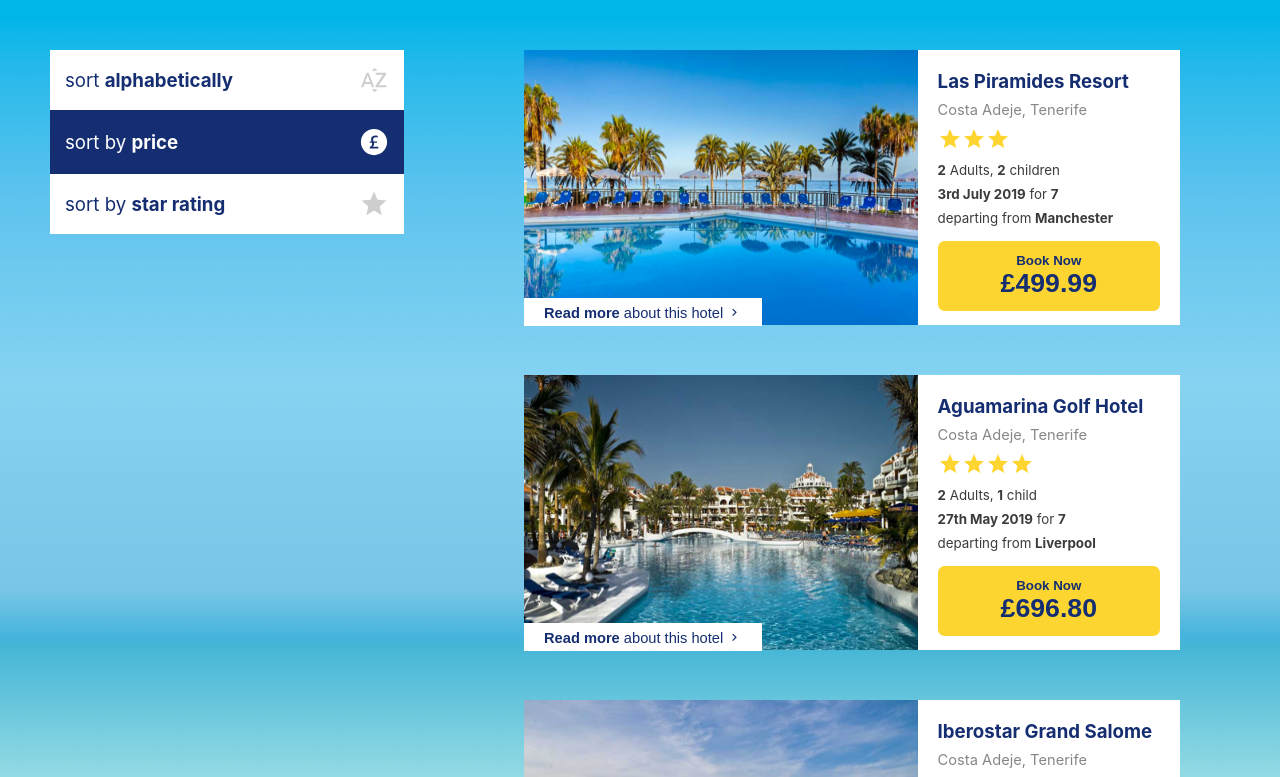
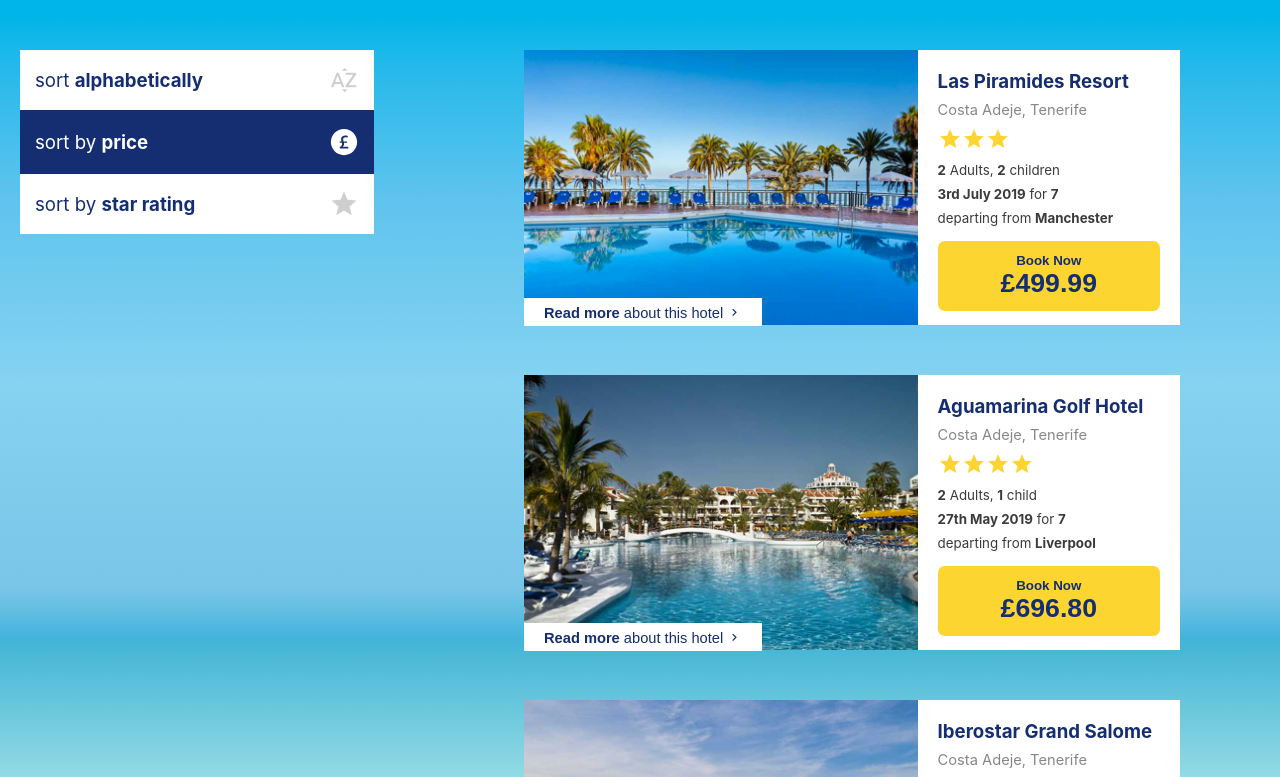
Before and after one commit to GrantJamws/travel-ecommerce-site, a React (Create React App) app: page / in a window 1280 px wide. Shown: the top 777 px of the page. Built offline with nearby package versions, Linux system fonts and the light colour scheme.

Commit message:
CSS tweaks to keep from boxes stretching on wide screens, and stop images going out of aspect ratio

```diff
--- a/src/components/filters/filter/styles.css
+++ b/src/components/filters/filter/styles.css
@@ -2,6 +2,7 @@
     font-size: 10pt;
     height: 60px;
     width: 100%;
+    max-width: 350px;
     padding: 0px 15px;
     border-bottom: 2px solid rgb(21, 46, 113);
     text-align: left;
--- a/src/components/filters/styles.css
+++ b/src/components/filters/styles.css
@@ -3,4 +3,5 @@
     padding: 50px;
     display: grid;
     align-content: baseline;
+    justify-items: end;
 }
--- a/src/components/hotelCard/styles.css
+++ b/src/components/hotelCard/styles.css
@@ -5,11 +5,13 @@
     display: flex;
     flex-wrap: wrap;
     position: relative;
+    max-width: 900px;
 }
 
 .hotel-card .hotel-image {
     width: 60%;
     height: 275px;
+    object-fit: cover;
 }
 
 .hotel-card .hotel-info {
```
